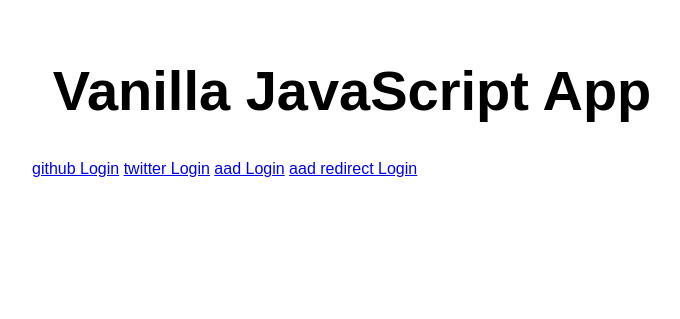
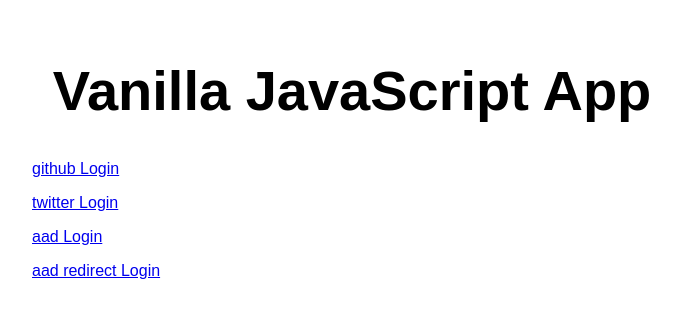
Before and after one commit to v-ktanaka/nayutest-swa, a plain HTML site: page index.html in a window 1280 px wide. Shown: the whole page, without its empty margins (288-968 px from the left). Drawn offline with Linux system fonts and the light colour scheme.

Commit message:
mod index.html

```diff
--- a/index.html
+++ b/index.html
@@ -11,10 +11,10 @@
 <body>
   <main>
     <h1>Vanilla JavaScript App</h1>
-    <a href="/.auth/login/github">github Login</a>
-    <a href="/.auth/login/twitter">twitter Login</a>
-    <a href="/.auth/login/aad">aad Login</a>
-    <a href="/.auth/login/aad?post_login_redirect_uri=.referrer">aad redirect Login</a>
+    <p><a href="/.auth/login/github">github Login</a></p>
+    <p><a href="/.auth/login/twitter">twitter Login</a></p>
+    <p><a href="/.auth/login/aad">aad Login</a></p>
+    <p><a href="/.auth/login/aad?post_login_redirect_uri=.referrer">aad redirect Login</a></p>
   </main>
 </body>
 
```
